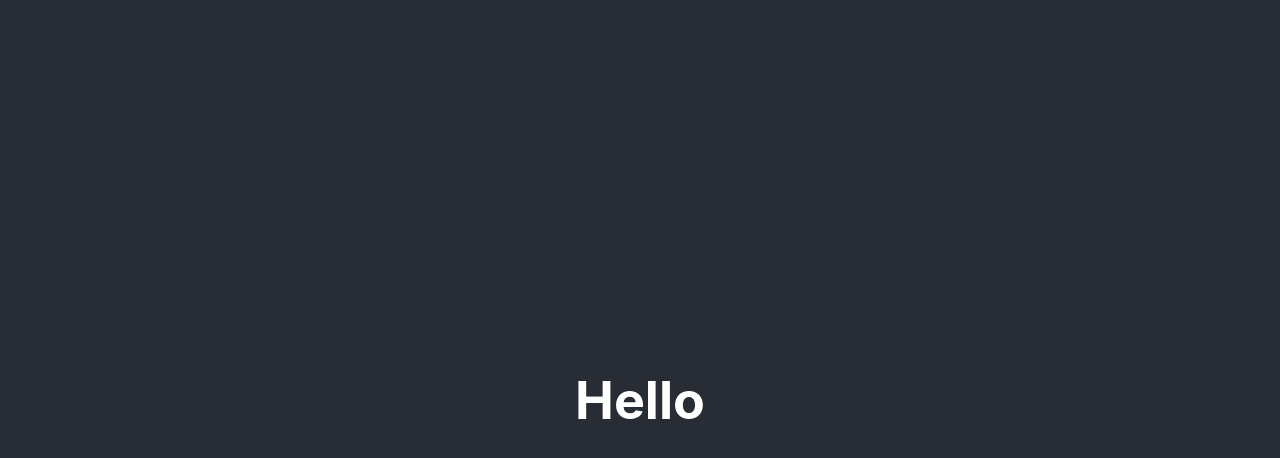
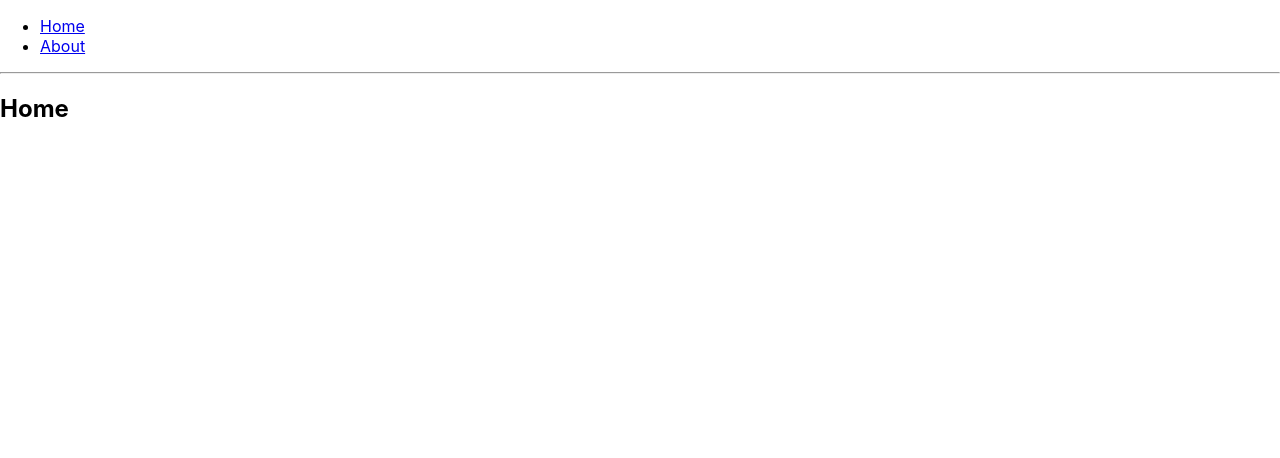
Before and after one commit to codingcodewhilegoofin/gmdevstore, a React (Create React App) app: page / in a window 1280 px wide. Shown: the top 458 px of the page. Built offline with nearby package versions, Linux system fonts and the light colour scheme.

Commit message:
Routing test

```diff
--- a/package.json
+++ b/package.json
@@ -10,6 +10,7 @@
     "gh-pages": "^3.1.0",
     "react": "^17.0.1",
     "react-dom": "^17.0.1",
+    "react-router-dom": "^5.2.0",
     "react-scripts": "4.0.1",
     "web-vitals": "^0.2.4"
   },
@@ -19,7 +20,6 @@
     "test": "react-scripts test",
     "eject": "react-scripts eject",
     "deploy": "npm run build && gh-pages -d build"
-
   },
   "eslintConfig": {
     "extends": [
--- a/src/App.js
+++ b/src/App.js
@@ -1,14 +1,24 @@
-import logo from './logo.svg';
-import './App.css';
+import React, { Component } from 'react';
+import { HashRouter, Route, Link } from "react-router-dom";
 
 function App() {
   return (
-    <div className="App">
-      <header className="App-header">
-        <h1>Hello</h1>
-      </header>
+    <HashRouter basename='/'>
+    <div>
+     <ul>
+      <li><Link to="/">Home</Link></li>
+      <li><Link to="/about">About</Link></li>
+     </ul>
+     <hr />
+     <Route exact path="/" component={Home} />
+     <Route path="/about" component={About} />
     </div>
+   </HashRouter>
   );
 }
 
+
+const Home = () => <div><h2>Home</h2></div>
+const About = () => <div><h2>About</h2></div>
+
 export default App;
```
Also changed, not shown: 2 other files (tests, documents, lock files or other folders).
